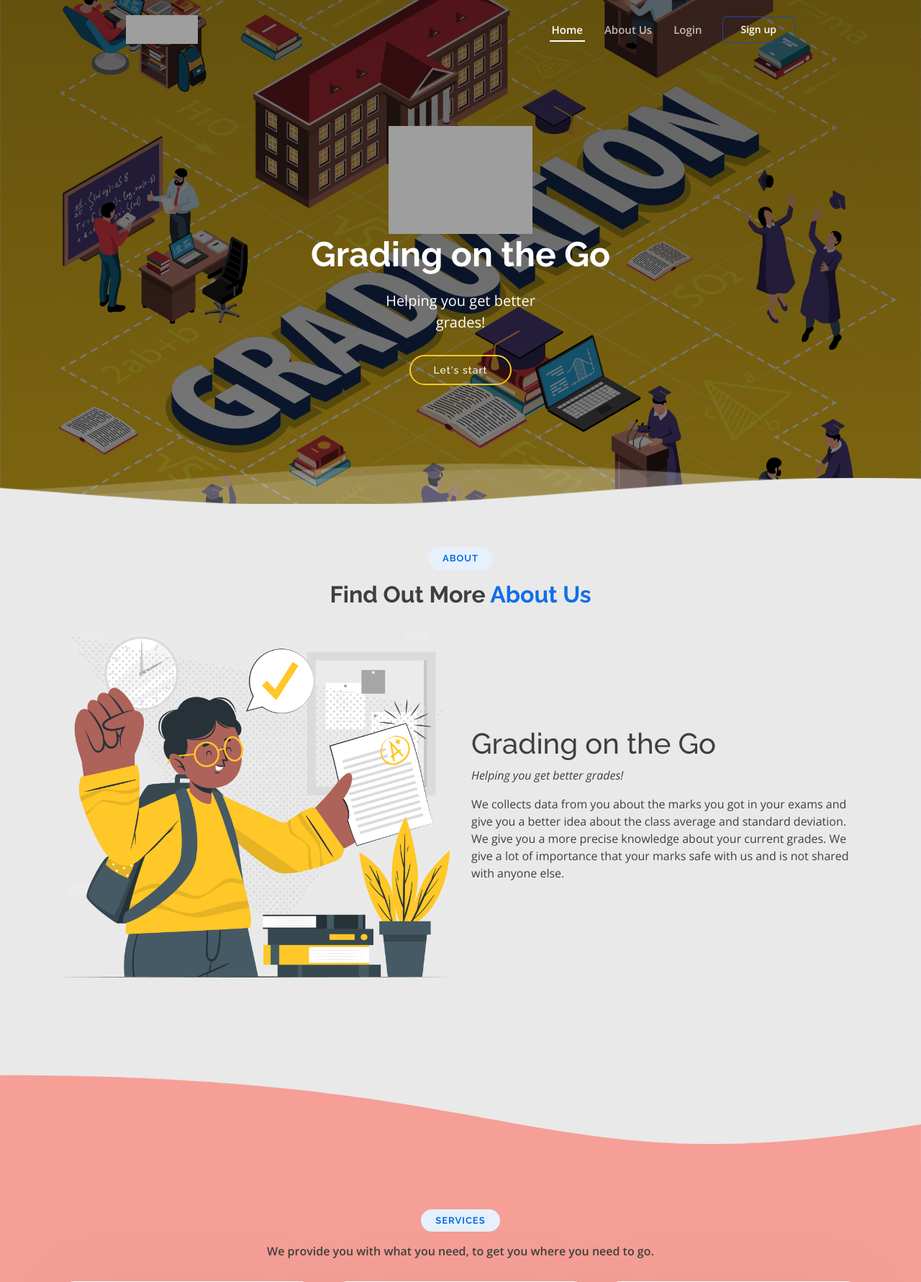
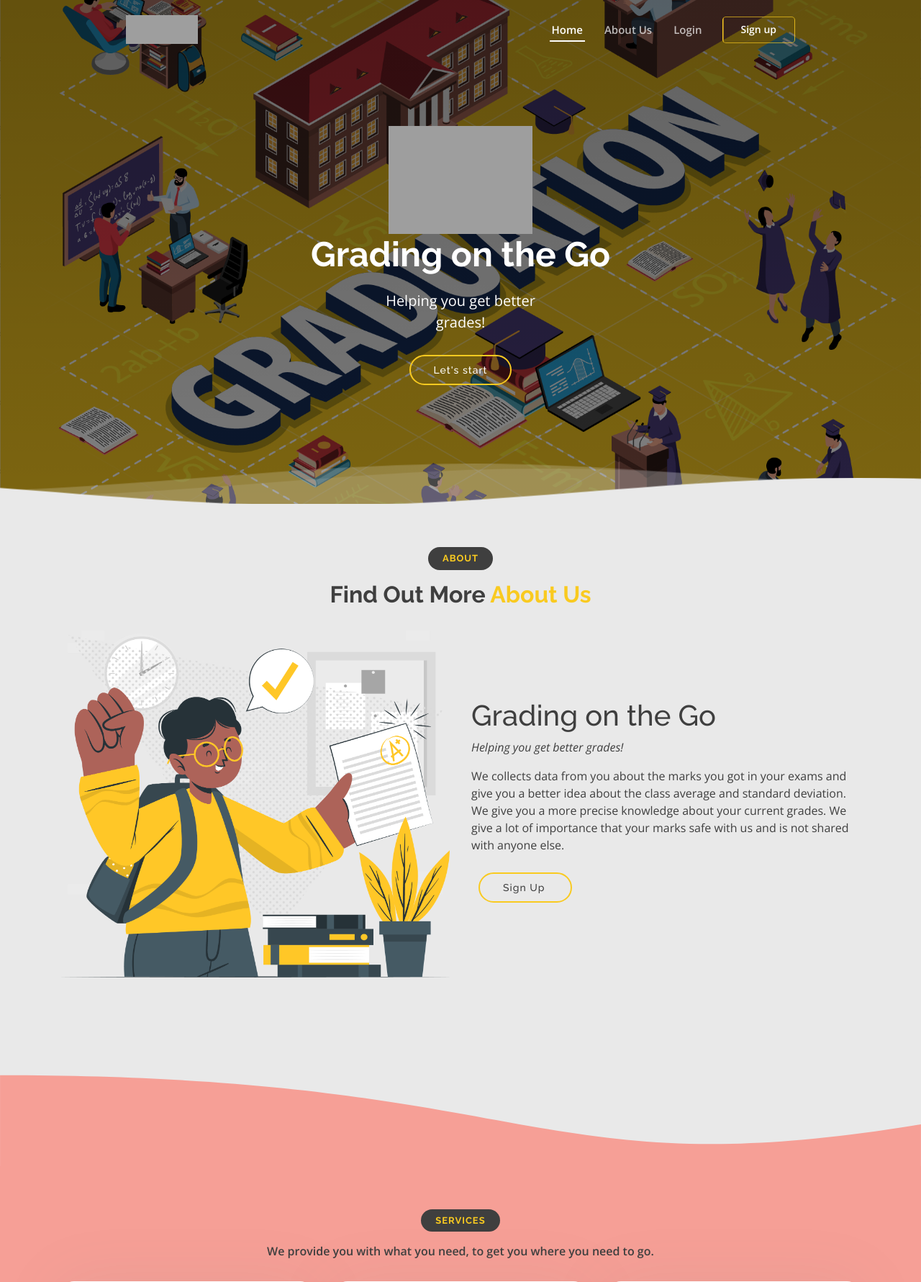
Before and after one commit to AkashShukla09/GradingOnTheGo, a PHP site: page / in a window 1280 px wide. Shown: the top 1781 px of the page at 72% size. Run offline with PHP 8.4, Linux system fonts and the light colour scheme; grey boxes are pictures that could not be loaded.

Commit message:
UI changes

```diff
--- a/assets/css/style.css
+++ b/assets/css/style.css
@@ -240,14 +240,14 @@ h1, h2, h3, h4, h5, h6 {
   font-size: 14px;
   font-weight: 600;
   display: inline-block;
-  border: 1px solid #2347ab;
-  background: linear-gradient(to left, transparent 50%, #2347ab 50%) right;
+  border: 1px solid #f9ca20ab;
+  background: linear-gradient(to left, transparent 50%, #f9ca20 50%) right;
   background-size: 200%;
   transition: .5s ease-out;
 }
 
 .get-started-btn:hover {
-  border-color: #2347ab;
+  border-color: #f9ca20;
   color: #fff;
   background-position: left;
 }
@@ -576,8 +576,8 @@ section {
   font-weight: 700;
   padding: 8px 20px;
   margin: 0;
-  background: #e7f1fd;
-  color: #106eea;
+  background: #3F3F3F;
+  color: #f9ca20;
   display: inline-block;
   text-transform: uppercase;
   border-radius: 50px;
@@ -590,7 +590,7 @@ section {
 }
 
 .section-title h3 span {
-  color: #106eea;
+  color: #f9ca20;
 }
 
 .section-title p {
@@ -611,6 +611,31 @@ section {
   background: #e9e9e9;
   /*border-left: 10px solid #f9ca20;*/
 }
+
+.about a {
+  font-family: "Raleway", sans-serif;
+  width: 130px;
+  font-weight: 500;
+  font-size: 14px;
+  letter-spacing: 1px;
+  display: inline-block;
+  padding: 12px 32px;
+  border-radius: 50px;
+  transition: 0.5s;
+  line-height: 1;
+  margin: 10px;
+  color: #3F3F3F;
+  -webkit-animation-delay: 0.8s;
+  animation-delay: 0.8s;
+  border: 2px solid #f9ca20;
+}
+
+.about a:hover {
+  background: #f9ca20;
+  color: #3F3F3F;
+  text-decoration: none;
+}
+
 .about .content h3 {
   font-weight: 600;
   font-size: 26px;
--- a/index.html
+++ b/index.html
@@ -152,6 +152,8 @@
               We collects data from you about the marks you got in your exams and give you a better idea about the class average and standard deviation. We give you a more precise knowledge about your current grades. We give a lot
               of importance that your marks safe with us and is not shared with anyone else.
             </p>
+            <a href="#about" class="btn-get-started animate__animated animate__fadeInUp scrollto">Sign Up</a>
+
 
 
           </div>
```
